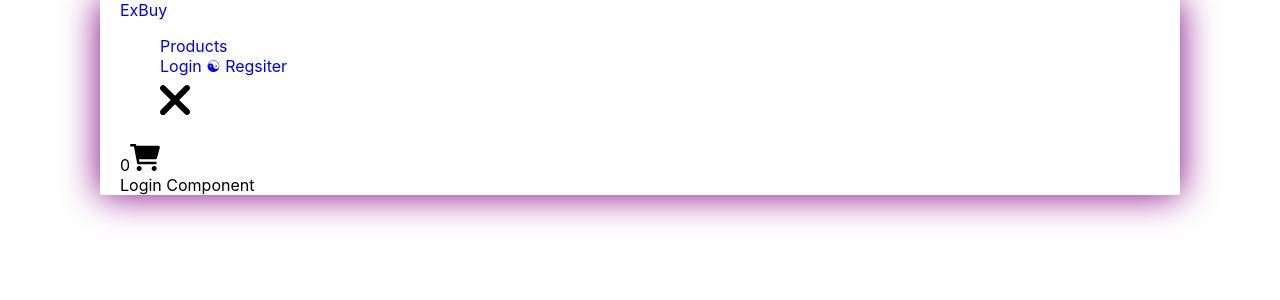
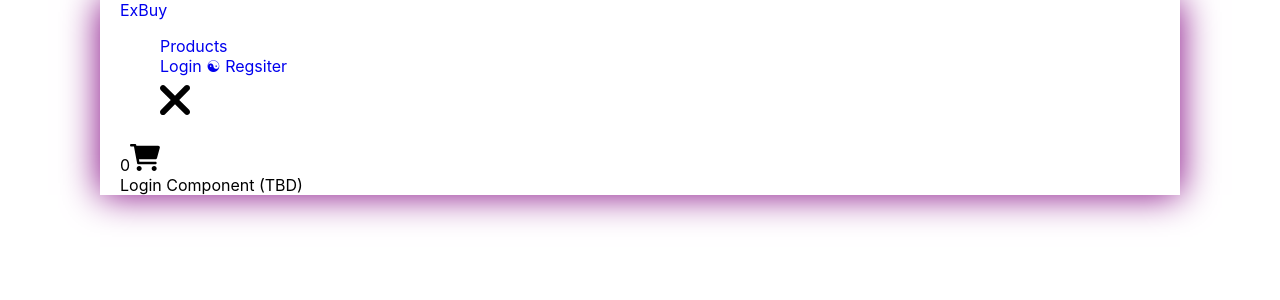
Before and after one commit to MuhammadAhmed-1855/ExBuy, a React (Create React App) app in the folder client/: page /buyerlogin in a window 1280 px wide. Shown: the top 300 px of the page. Built offline with nearby package versions, Linux system fonts and the light colour scheme; no server answers.

Commit message:
GitHub Pages Commit 05

```diff
--- a/client/src/components/mainpages/auth/Login.js
+++ b/client/src/components/mainpages/auth/Login.js
@@ -3,7 +3,7 @@ import React from "react";
 function Login() {
     return(
         <div>
-            Login Component
+            Login Component (TBD)
         </div>
     )
 };
```
